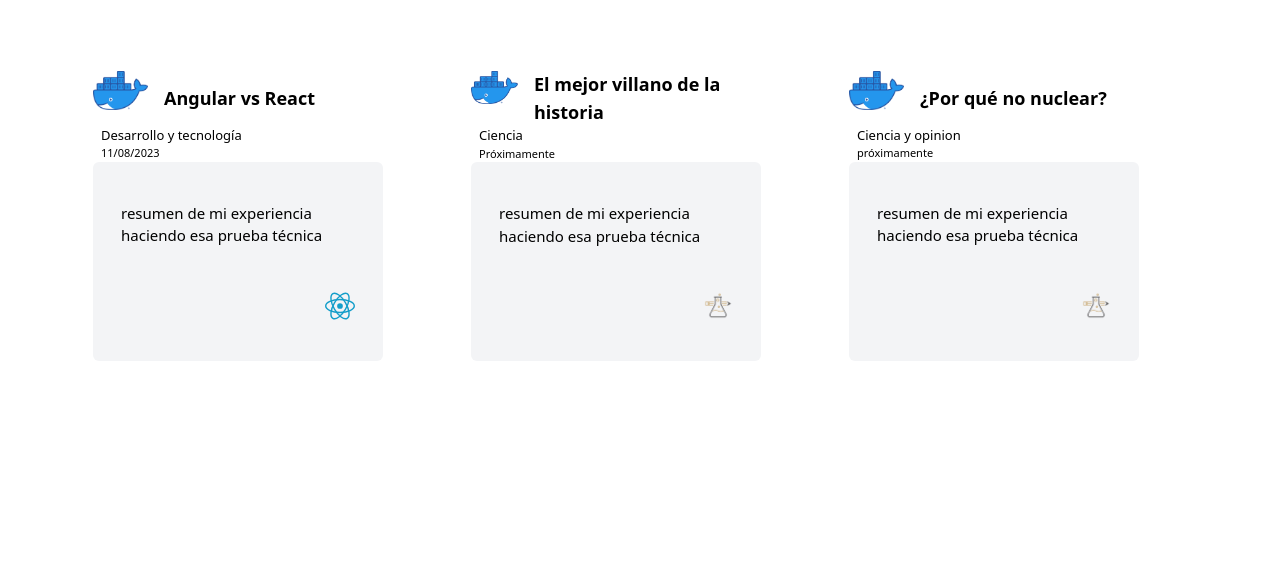
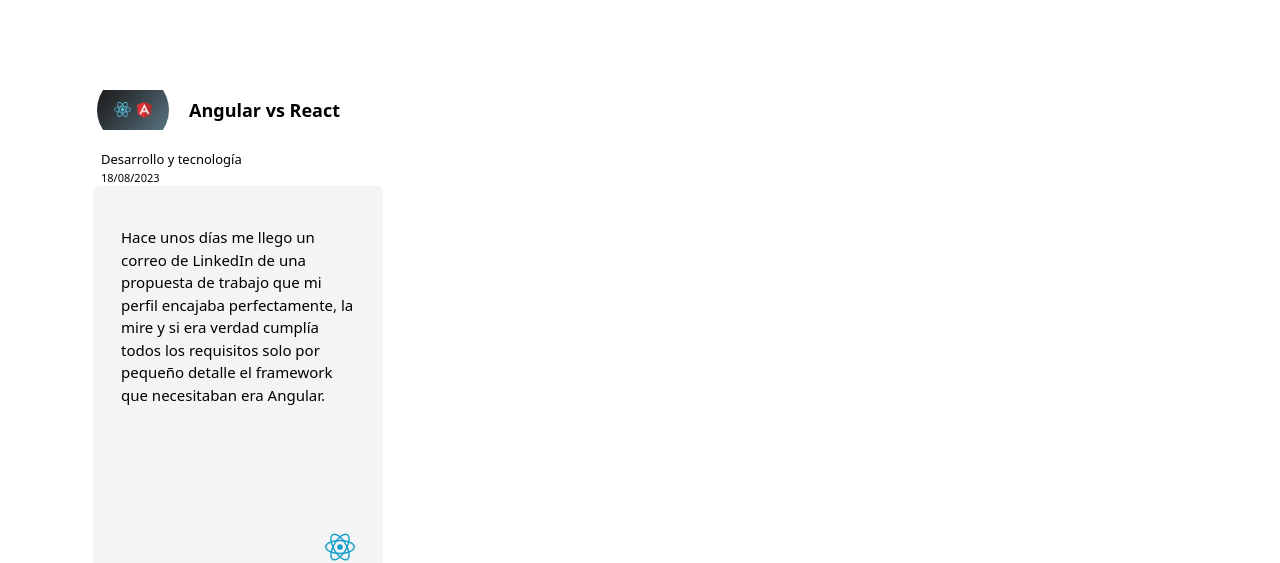
Before and after one commit to GaboTov/personalWeb, a Next.js app in the folder web/: page /blog in a window 1280 px wide. Shown: the part 312-875 px from the top of the page. Before the commit the page ends 800 px from the top, so only its background shows below. Built offline with nearby package versions, Linux system fonts and the light colour scheme.

Commit message:
add first blog

```diff
--- a/web/src/components/Expereincie.tsx
+++ b/web/src/components/Expereincie.tsx
@@ -20,24 +20,24 @@
           target="_blank"
           className="flex flex-row items-center hover:scale-[1.1] transform transition-transform duration-200"
         >
-          <div className="text-xs h-[55px] w-[55px] bg-cover ">
           <Image
+            className={"h-20 w-20 rounded-full py-1 px-1 object-contain"}
             src={img}
             alt="logo de compañía"
           />
-          </div>
+
           <div className="flex flex-row mb-0 y-0 text-lg font-bold px-1 ml-3 text-[20px]">
             {title}
           </div>
         </Link>
       ) : (
         <div className="flex flex-row items-center">
-          <div className="text-xs h-[55px] w-[55px] bg-cover ">
           <Image
+            className={"h-20 w-20 rounded-full py-1 px-1 object-contain"}
             src={img}
             alt="logo de compañía"
           />
-          </div>
+
           <div className="flex flex-row mb-0 y-0 text-lg font-bold px-1 ml-3 text-[20px]">
             {title}
           </div>
@@ -45,10 +45,10 @@
       )}
       <div className="text-[13px] ml-2">
         {position}
-        <p className="text-[11px]">{exp}</p>
+        <p className="text-[11px] h-full">{exp}</p>
       </div>
-      <div className=" text-[15px] bg-gray-100 rounded-md pt-4 pl-1 pr-1 pb-5">
-        <p className="p-6 mb-5 text-[15px]">{children} </p>
+      <div className=" text-[15px] bg-gray-100 rounded-md pt-4 pl-1 pr-1 pb-5 h-[400px] ">
+        <p className="p-6 mb-5 text-[15px] h-[310px]">{children} </p>
         <ShowLogos tec={tec} />
       </div>
     </div>
--- a/web/src/components/Formaciones.tsx
+++ b/web/src/components/Formaciones.tsx
@@ -35,7 +35,7 @@
   const moveScroll = (direction: string) => {
     const scrollContainer = scrollContainerRef.current;
     if (scrollContainer) {
-      if (direction === 'right') {
+      if (direction === "right") {
         scrollContainer.scrollLeft += 350;
       } else {
         scrollContainer.scrollLeft -= 350;
@@ -44,29 +44,35 @@
   };
   return (
     <section>
-      <h1>Formación</h1>
+      <h1 className="text-2xl py-10">Formación</h1>
       <div className="flex flex-row">
-        <button className=" mt-[135px] ml-0 bg-slate-400 rounded-full h-8 w-8 text-white hover:scale-125 transition duration-300" onClick={() => moveScroll('left')}>
+        <button
+          className=" mt-[135px] ml-0 bg-slate-400 rounded-full h-8 w-8 text-white hover:scale-125 transition duration-300"
+          onClick={() => moveScroll("left")}
+        >
           {"<"}
         </button>
         <div
           ref={scrollContainerRef}
           className="timeline-wrapper overflow-x-scroll flex gap-10"
         >
-          {formacionObjeto.map((edu:FormacionPropsType)=>{
-            return(
-              <>
-               <Formacion
+          {formacionObjeto.map((edu: FormacionPropsType, index) => {
+            return (
+              <div key={index}>
+                <Formacion
                   ttl={edu.ttl}
                   logo={edu.logo}
-                  year = {edu.year}
-                  explain = {edu.explain}
-                  />
-              </>
-            )
-          } )}
+                  year={edu.year}
+                  explain={edu.explain}
+                />
+              </div>
+            );
+          })}
         </div>
-        <button className=" mr-2 mt-[135px] bg-slate-400 rounded-full h-8 w-8 text-white hover:scale-125 transition duration-300" onClick={() => moveScroll('right')}>
+        <button
+          className=" mr-2 mt-[135px] bg-slate-400 rounded-full h-8 w-8 text-white hover:scale-125 transition duration-300"
+          onClick={() => moveScroll("right")}
+        >
           {">"}
         </button>
       </div>
--- a/web/src/components/FrontPage.tsx
+++ b/web/src/components/FrontPage.tsx
@@ -23,7 +23,7 @@
 
       <Experiences />
       <Formaciones />
-      <footer className="mt-[500px]">Aca va el footer</footer>
+      <footer className="mt-[2em]">Hecho por Gabo Tovar</footer>
     </article>
   );
 };
--- a/web/src/data/blogEntrances.ts
+++ b/web/src/data/blogEntrances.ts
@@ -1,29 +1,16 @@
 import { ExperienceType } from "@/types/types";
 import logoTusesos from "../utilis/images/dockerLogo.webp";
+import reactVsAngalarImg from "@/utilis/images/reactVsAngular.png";
 const blogEntances: ExperienceType[] = [
   {
     title: "Angular vs React",
-    img: logoTusesos,
+    img: reactVsAngalarImg,
     position: "Desarrollo y tecnología",
-    exp: "11/08/2023",
+    exp: "18/08/2023",
     tec: ["React"],
-    content: "resumen de mi experiencia haciendo esa prueba técnica",
-  },
-  {
-    title: "El mejor villano de la historia",
-    img: logoTusesos,
-    position: "Ciencia",
-    exp: "Próximamente",
-    tec: ["ciencia"],
-    content: "resumen de mi experiencia haciendo esa prueba técnica",
-  },
-  {
-    title: "¿Por qué no nuclear?",
-    img: logoTusesos,
-    position: "Ciencia y opinion",
-    exp: "próximamente",
-    tec: ["ciencia"],
-    content: "resumen de mi experiencia haciendo esa prueba técnica",
+    content:
+      "Hace unos días me llego un correo de LinkedIn de una propuesta de trabajo que mi perfil encajaba perfectamente, la mire y si era verdad cumplía todos los requisitos solo por pequeño detalle el framework que necesitaban era Angular. ",
+    link: "https://magic-son-f25.notion.site/Hice-una-prueba-t-cnica-de-Angular-sin-saber-nada-5626d134c545450d955a839e600af5c0?pvs=4",
   },
 ];
 
--- a/web/src/pages/blog/index.tsx
+++ b/web/src/pages/blog/index.tsx
@@ -17,7 +17,7 @@
             </p>
           </div>
 
-          <article className="grid grid-cols-1 sm:grid-cols-2 md:grid-cols-3 lg:grid-cols-3 xl:grid-cols-3 gap-10 items-center mt-[50px]">
+          <article className="grid grid-cols-1 sm:grid-cols-2 md:grid-cols-3 lg:grid-cols-3 xl:grid-cols-3 gap-10 items-start mt-[50px]">
             {blogEntances.map((entrance) => (
               <div key={entrance.title}>
                 <Experience
@@ -26,6 +26,7 @@
                   position={entrance.position}
                   exp={entrance.exp}
                   tec={entrance.tec}
+                  link={entrance?.link}
                 >
                   {entrance.content}
                 </Experience>
--- a/web/src/pages/index.tsx
+++ b/web/src/pages/index.tsx
@@ -4,6 +4,7 @@
 export default function Home() {
   return (
     <main>
+      <NavBar />
       <FrontPage />
     </main>
   );
```
Also changed, not shown: web/src/utilis/images/reactVsAngular.png (added). Lines whose indentation alone changed are shown as unchanged.
